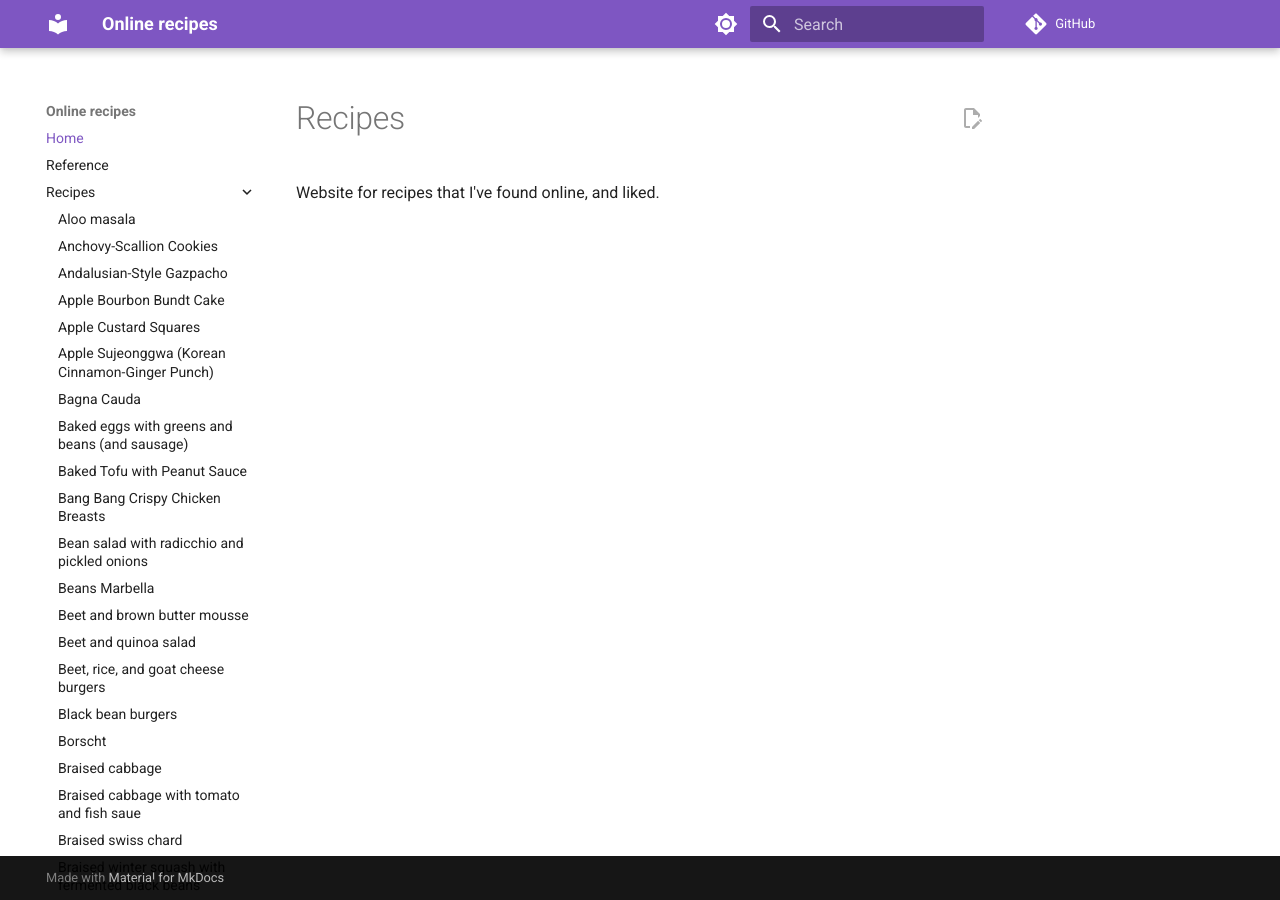
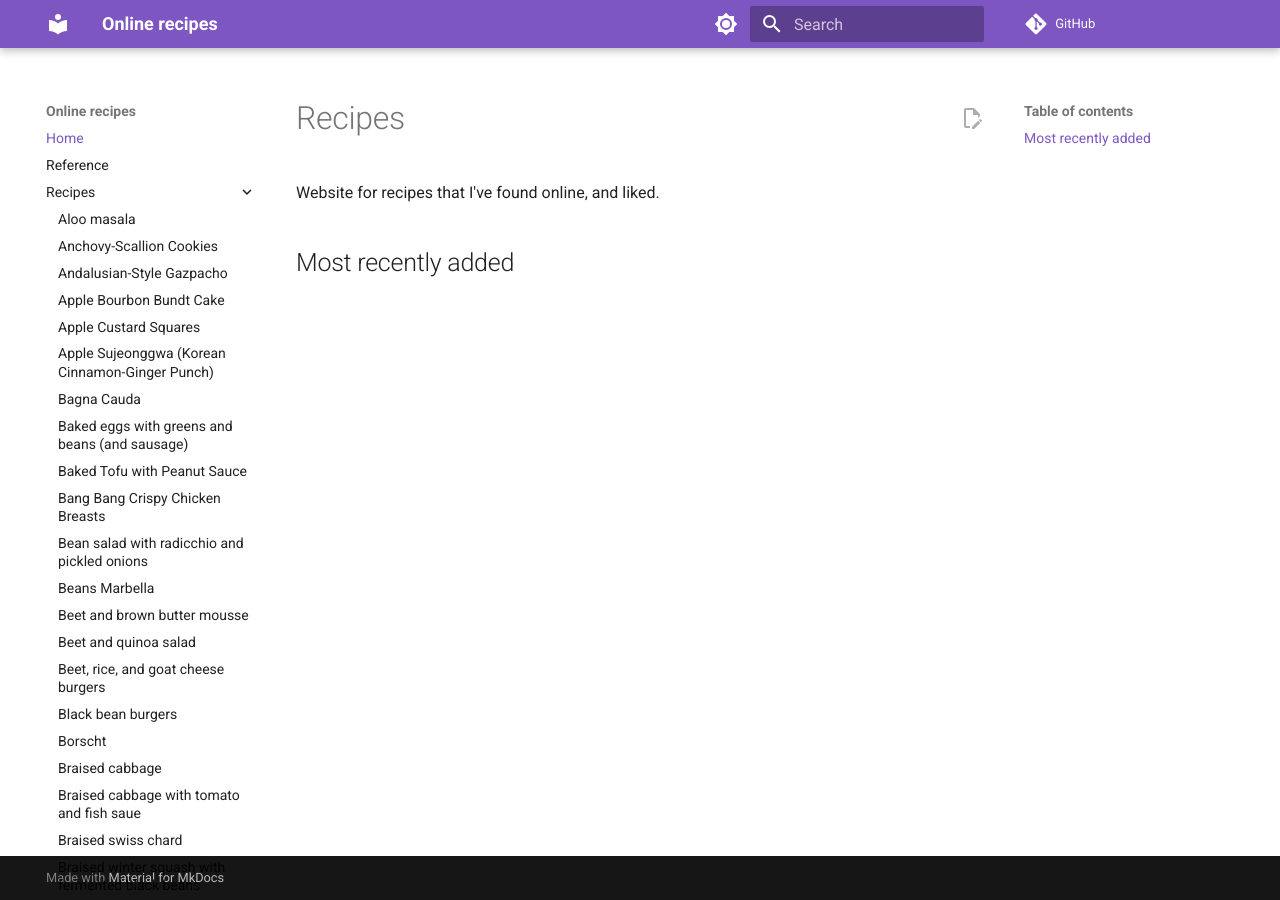
Before and after one commit to billbrod/recipes, an MkDocs documentation site: the page built from docs/index.md, in a window 1280 px wide. Built offline with MkDocs 1.6.1 and Material for MkDocs 9.7.7, drawn with Linux system fonts in a browser that asks for light colours; comment, search, counter and statistics services are not loaded.

```diff
--- a/docs/index.md
+++ b/docs/index.md
@@ -1,3 +1,5 @@
 # Recipes
 
 Website for recipes that I've found online, and liked.
+
+## Most recently added { #recent }
```
Also changed, not shown: docs/recipes/beans_marbella.md (+2 -0 lines), 2 other files.
